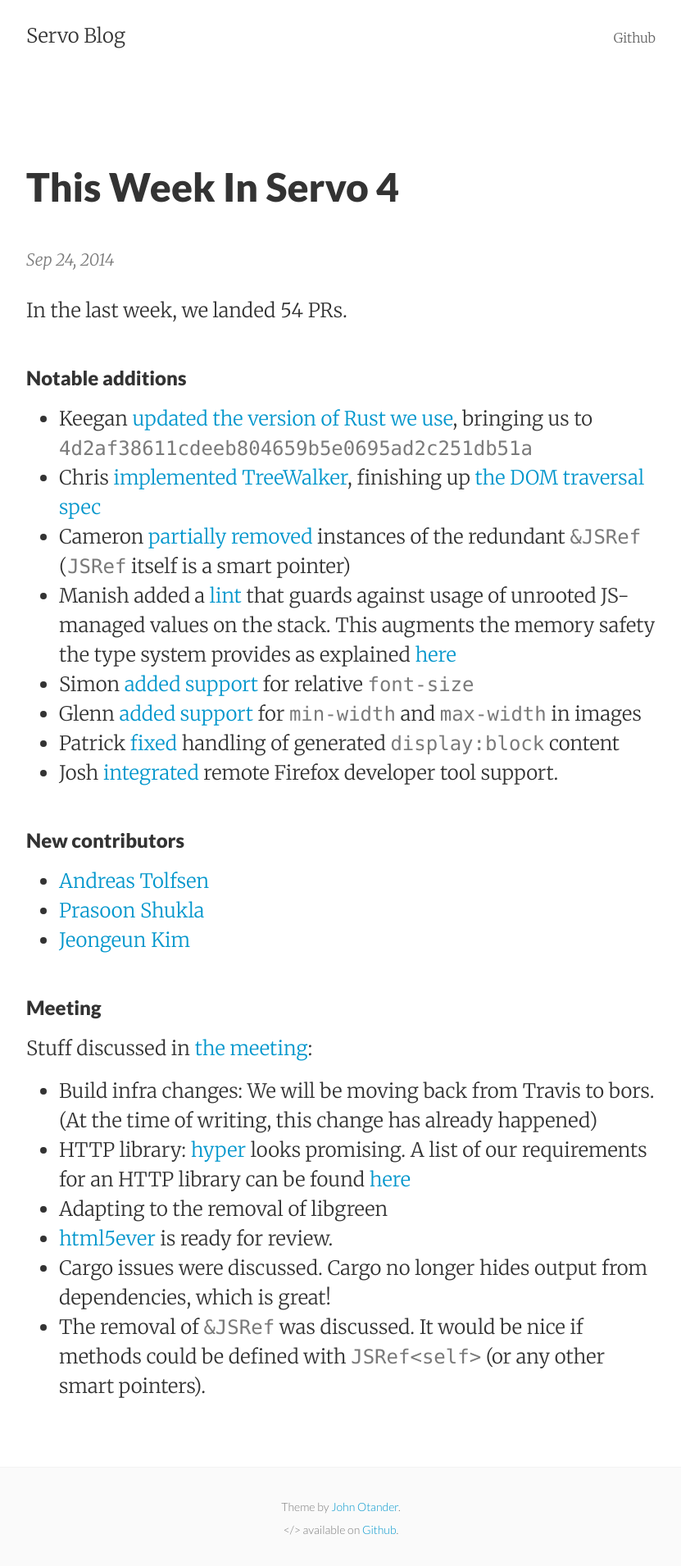
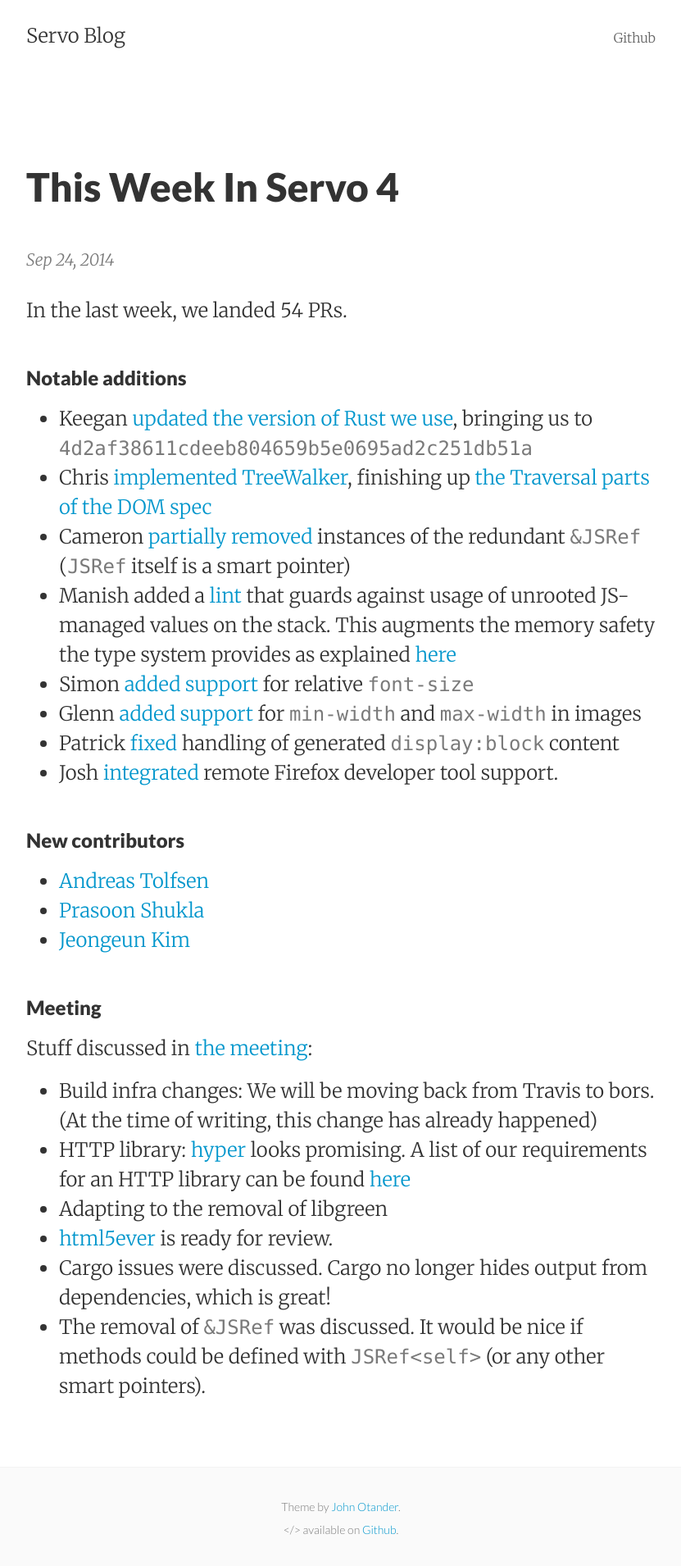
Before and after one commit to servo/blog.servo.org, a Jekyll site: the page built from _posts/2014-09-25-twis-4.md, in a window 1280 px wide. Shown: the whole page at 82% size, without its empty margins (224-1055 px from the left). Built offline with Jekyll 4.4.1, drawn with Linux system fonts in a browser that asks for light colours.

Commit message:
Update the DOM Traversal spec link.

```diff
--- a/_posts/2014-09-25-twis-4.md
+++ b/_posts/2014-09-25-twis-4.md
@@ -11,7 +11,7 @@ In the last week, we landed 54 PRs.
 
 ###Notable additions
  - Keegan [updated the version of Rust we use](https://github.com/servo/servo/pull/3438), bringing us to `4d2af38611cdeeb804659b5e0695ad2c251db51a`
- - Chris [implemented TreeWalker](https://github.com/servo/servo/pull/3253), finishing up [the DOM traversal spec](http://www.w3.org/TR/DOM-Level-2-Traversal-Range/traversal.html)
+ - Chris [implemented TreeWalker](https://github.com/servo/servo/pull/3253), finishing up [the Traversal parts of the DOM spec](https://dom.spec.whatwg.org/#traversal)
  - Cameron [partially](https://github.com/servo/servo/pull/3433) [removed](https://github.com/servo/servo/pull/3422) instances of the redundant `&JSRef` (`JSRef` itself is a smart pointer)
  - Manish added a [lint](https://github.com/servo/servo/pull/3374) that guards against usage of unrooted JS-managed values on the stack. This augments the memory safety the type system provides as explained [here](https://blog.mozilla.org/research/2014/08/26/javascript-servos-only-garbage-collector/)
  - Simon [added support](https://github.com/servo/servo/pull/3453) for relative `font-size`
```
